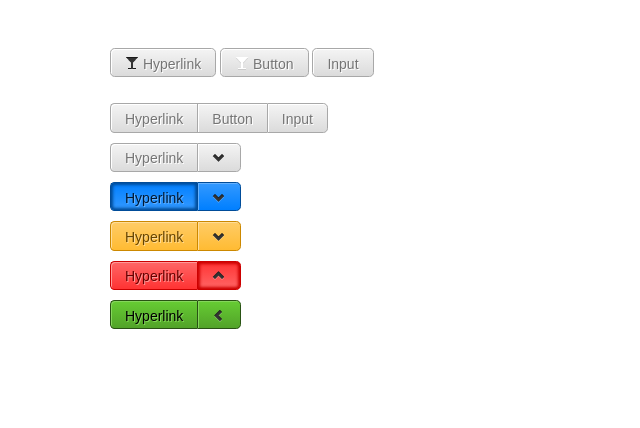
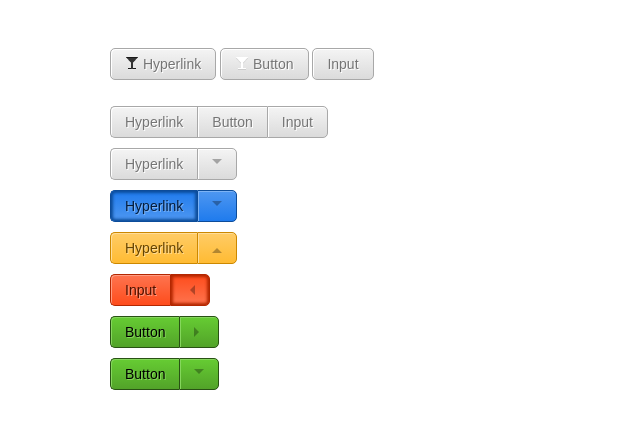
Before and after one commit to jonnysp/bluegrid, a plain HTML site: page buttons.html in a window 1280 px wide. Shown: the whole page, without its empty margins (0-640 px from the left). Drawn offline with Linux system fonts and the light colour scheme.

Commit message:
added caret

```diff
--- a/buttons.html
+++ b/buttons.html
@@ -33,26 +33,32 @@
 
             <div class="btn-group">
              	<a href="#" class="btn">Hyperlink</a>
-          		<a href="#" class="btn"><i class=" icon-chevron-down"></i></a>
+          		<a href="#" class="btn"><span class="caret"></span></a>
             </div>
 
             <div class="btn-group">
              	<a href="#" class="btn btn-info  active">Hyperlink</a>
-          		<a href="#" class="btn btn-info"><i class=" icon-chevron-down"></i></a>
+          		<a href="#" class="btn btn-info"><span class="caret down"></span></a>
             </div>
              <div class="btn-group">
              	<a href="#" class="btn btn-warning">Hyperlink</a>
-          		<a href="#" class="btn btn-warning"><i class=" icon-chevron-down"></i></a>
+          		<a href="#" class="btn btn-warning"><span class="caret up"></span></a>
             </div>
              <div class="btn-group">
-             	<a href="#" class="btn btn-error">Hyperlink</a>
-          		<a href="#" class="btn btn-error active"><i class=" icon-chevron-up"></i></a>
+             	<input type="button" class="btn btn-error"  value="Input" />
+          		<button class="btn btn-error active"><span class="caret left"></span></button>
             </div>
 
             <div class="btn-group">
-             	<a href="#" class="btn btn-success">Hyperlink</a>
-          		<a href="#" class="btn btn-success"><i class=" icon-chevron-left"></i></a>
+             	<button class="btn btn-success">Button</a>
+          		<button class="btn btn-success"><span class="caret right"></span></a>
             </div>
+
+            <div class="btn-group">
+             	<button class="btn btn-success">Button</a>
+          		<button class="btn btn-success"><span class="caret down"></span></a>
+            </div>
+
 
             </div>
     </div>
--- a/less/button.less
+++ b/less/button.less
@@ -1,7 +1,8 @@
 @btn-border-width:1px;
-@btn-corner-radius:@font-size/3;
+@btn-corner-radius:5px;
 
 .colorize-btn(@color){
+
 	.vertival-gradient(@color,darken(@color,10%));
 	.shadow-inset(1px,1px,0,0,lighten(@color,10%));
 	.textshadow( 1px, 1px, 0px, lighten(@color,10%));
@@ -13,11 +14,43 @@
 		.vertival-gradient(darken(@color,10%),@color);
 		.shadow-inset(0,0,3px,2px,darken(@color,30%));
 	}
+
 	&:hover{
 		.vertival-gradient(darken(@color,5%), darken(@color,15%));
 	}
+
 }
 
+.caret{
+
+ 	@caret-with:@font-size / 2 - 2;
+ 	@caret-color:black;
+
+ 	border-color: @caret-color transparent transparent transparent;
+  border-width:@caret-with;
+  border-style:solid;
+  width:0;
+  height:0;
+  display: inline-block;
+  content: "";
+
+  &.down{
+  	border-color: @caret-color transparent transparent transparent;
+  }
+
+  &.up{
+  	border-color: transparent transparent @caret-color transparent;
+  }
+
+  &.left{
+  	border-color: transparent @caret-color transparent  transparent;
+  }
+
+  &.right{
+  	border-color: transparent  transparent  transparent @caret-color;
+   }
+
+}
 
 .btn{
 
@@ -26,7 +59,7 @@
 	text-align: center;
 	text-decoration: none;
 	display: inline-block;
-	padding:@btn-corner-radius + 2 @font-size @btn-corner-radius @font-size;
+	padding:@font-size /2  @font-size;
 	cursor: pointer;
 	border:@btn-border-width solid darken(@buttoncolor,30%);
 
@@ -48,6 +81,10 @@
 	&.btn-success{
 		.colorize-btn(@success);
 	}
+
+  & > .caret{
+  	.opac(0.30);
+  }
 
 }
 
--- a/less/func.less
+++ b/less/func.less
@@ -55,4 +55,13 @@
   -moz-transform:    rotate(@degree);
   -ms-transform:     rotate(@degree);
   -o-transform:      rotate(@degree);
+  transform:rotate(@degree);
 }
+
+
+.opac(@opacity:0.5){
+	-ms-filter:~"progid:DXImageTransform.Microsoft.Alpha(Opacity=@opacity * 100)";
+	//filter: alpha(opacity=@opacity * 100);
+	opacity: @opacity;
+
+}
--- a/less/vars.less
+++ b/less/vars.less
@@ -1,18 +1,17 @@
-
-//general
+//typo
 @font-size: 14px;
+@textcolor :#ffffff;
 @shadow : rgba(0,0,0,.8);
 
-
-//statescolors
-@info : #3399FF;
-@warning : #FFCC66;
-@success : #6C3;
-@error : #FF6666;
 
 //button
 @buttoncolor : #f4f4f4;
 
+//statescolors
+@info : #4e97f1;
+@warning : #FFCC66;
+@success : #66cc33;
+@error : #fe744f;
 
 
 @colwith 	:70px;
@@ -22,9 +21,6 @@
 
 @iconSpritePath:"../img/glyphicons_black.png";
 @iconWhiteSpritePath:"../img/glyphicons_white.png";
-
-@textcolor :#ffffff;
-
 
 
 //tip
```
